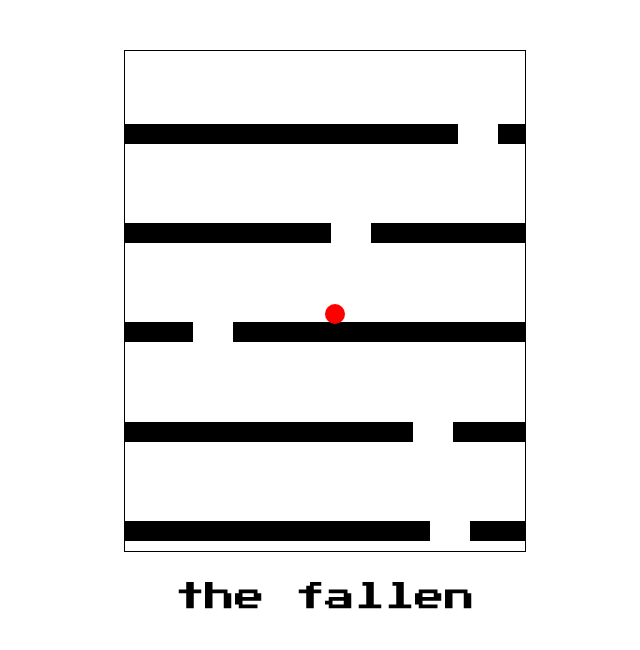
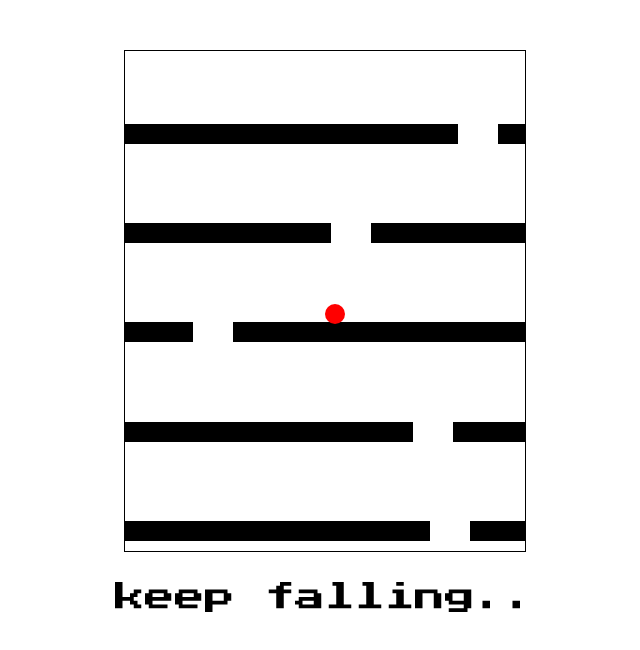
Before and after one commit to cchromak/Falling-Game, a plain HTML site: page index.html in a window 1280 px wide. Shown: the whole page, without its empty margins (315-955 px from the left). Drawn offline with Linux system fonts and the light colour scheme.

Commit message:
title change

```diff
--- a/index.html
+++ b/index.html
@@ -4,7 +4,7 @@
     <meta charset="UTF-8">
     <meta name="viewport" content="width=device-width, initial-scale=1.0">
     <link rel="stylesheet" href="style.css">
-    <title>keep falling..</title>
+    <title>FALL</title>
 </head>
 <body>
 
@@ -13,7 +13,7 @@
 
         </div>
     </div>
-    <p>the fallen</p>
+    <p>keep falling..</p>
 </body>
 <script src="script.js"></script>
 </html>
```
